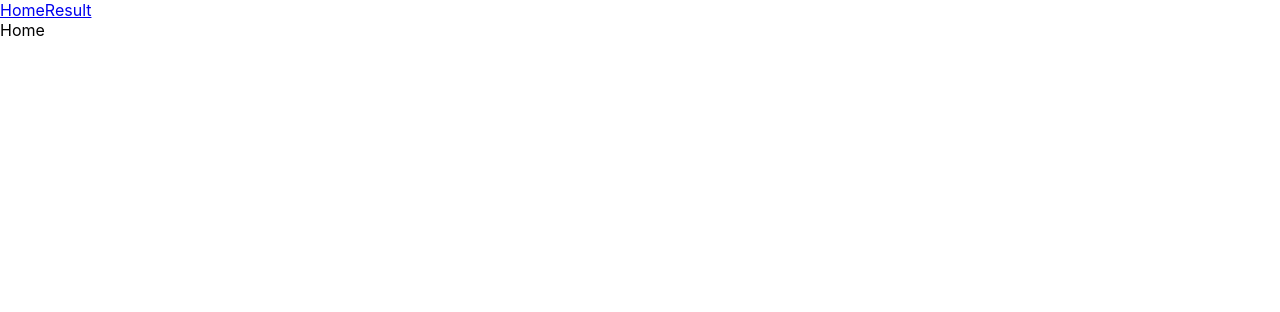
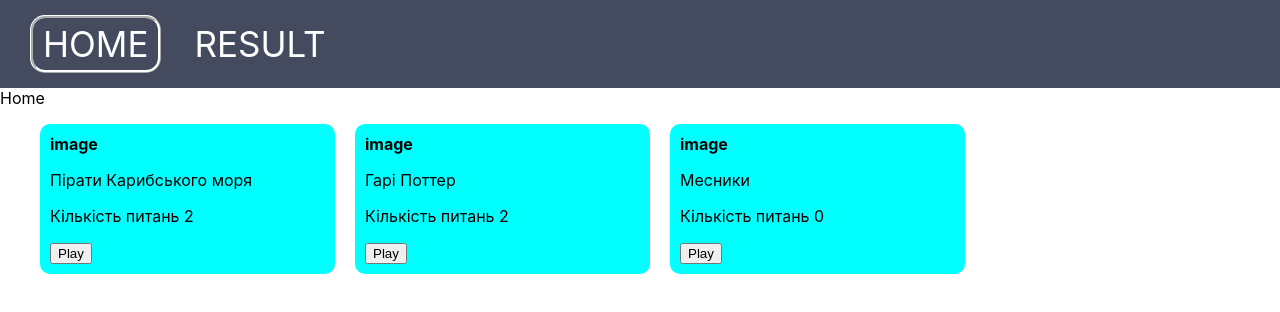
Before and after one commit to Pasha2407/your-quiz, a React (Create React App) app: page / in a window 1280 px wide. Shown: the top 312 px of the page. Built offline with nearby package versions, Linux system fonts and the light colour scheme.

Commit message:
create json map

```diff
--- a/src/components/App/App.jsx
+++ b/src/components/App/App.jsx
@@ -1,16 +1,14 @@
 import { Route, Routes } from "react-router-dom";
 import { Layout } from "components/Layout/Layout";
-import { Home } from "components/pages/Home/Home";
-import { Result } from "components/pages/Result/Result";
+import { Home } from "pages/Home/Home";
+import { Result } from "pages/Result/Result";
 export const App = () => {
   return (
-    <div>
     <Routes>
       <Route path="/" element={<Layout />}>
         <Route index element={<Home />} />
         <Route path="result" element={<Result />} />
       </Route>
     </Routes>
-    </div>
   );
 };
--- a/src/components/Layout/Layout.jsx
+++ b/src/components/Layout/Layout.jsx
@@ -1,17 +1,32 @@
-import { Link, Outlet } from "react-router-dom";
+import { NavLink, Outlet } from "react-router-dom";
+import css from "./Layout.module.css";
 
 export const Layout = () => {
   return (
     <div>
-      <header>
+      <header className={css.Header}>
         <nav>
-          <Link to="/" end>
-            Home
-          </Link>
-          <Link to="/result">Result</Link>
+          <NavLink
+            to="/"
+            style={({ isActive }) => ({
+              border: isActive ? "ridge white" : "",
+            })}
+          >
+            HOME
+          </NavLink>
+          <NavLink
+            to="/result"
+            style={({ isActive }) => ({
+              border: isActive ? "ridge white" : "",
+            })}
+          >
+            RESULT
+          </NavLink>
         </nav>
       </header>
-      <Outlet />
+      <main className={css.Main}>
+        <Outlet />
+      </main>
     </div>
   );
 };
--- /dev/null
+++ b/src/components/Layout/Layout.module.css
@@ -0,0 +1,25 @@
+.Header {
+    width: 100%;
+    display: flex;
+    align-items: center;
+    background-color: rgb(68, 75, 94);
+}
+
+.Header>nav {
+    padding: 15px 30px;
+    display: flex;
+    gap: 20px;
+}
+
+.Header>nav>a {
+    font-size: 35px;
+    color: white;
+    text-decoration: none;
+    border-radius: 15px;
+    padding: 5px 10px;
+    border: solid rgb(68, 75, 94);
+}
+
+.Header>nav>a:hover {
+    background-color: rgba(0, 0, 0, 0.2);
+}
--- /dev/null
+++ b/src/components/Modal/Modal.jsx
@@ -0,0 +1,38 @@
+import { useState } from "react";
+import css from "./Modal.module.css";
+
+export const Modal = ({ name, amount, quiz, exit }) => {
+  const [activeQuestion, setActiveQuestion] = useState(0);
+
+  const nextQuestion = () => {
+    setActiveQuestion(activeQuestion + 1);
+  };
+
+  return (
+    <div className={css.Container}>
+      <main>
+        <button onClick={exit}>exit</button>
+        Тест {name}
+        {quiz ? (
+          <section>
+            <i>
+              Питання {activeQuestion + 1} з {amount}
+            </i>
+            <b>{quiz[activeQuestion].question}</b>
+            <ul>
+              {quiz[activeQuestion].answers.map((itme) => (
+                <li key={itme.id}>{itme.text}</li>
+              ))}
+            </ul>
+            <i>Правельна відповідь = {quiz[activeQuestion].rightAnswerId}</i>
+          </section>
+        ) : (
+          <i>Тест не готовий</i>
+        )}
+        {quiz && activeQuestion < 1 && (
+          <button onClick={nextQuestion}>next</button>
+        )}
+      </main>
+    </div>
+  );
+};
--- /dev/null
+++ b/src/components/Modal/Modal.module.css
@@ -0,0 +1,27 @@
+.Container {
+    position: absolute;
+    top: 0;
+    left: 0;
+    background-color: rgb(0, 0, 0, 0.3);
+    width: 100vw;
+    height: 100vh;
+    display: flex;
+    justify-content: center;
+    align-items: center;
+    backdrop-filter: blur(4px);
+}
+
+.Container>main {
+    width: 500px;
+    background-color: white;
+    border-radius: 20px;
+    height: 300px;
+    padding: 20px;
+    display: flex;
+    flex-direction: column;
+}
+
+.Container>main>section {
+    display: flex;
+    flex-direction: column;
+}
--- /dev/null
+++ b/src/components/Quizzes/Quizzes.jsx
@@ -0,0 +1,27 @@
+import css from "./Quizzes.module.css";
+import { Modal } from "components/Modal/Modal";
+import { useState } from "react";
+
+export const Quizzes = ({ image, name, amount, quiz }) => {
+  const [isModal, setIsModal] = useState(false);
+
+  const openModal = () => {
+    setIsModal(true);
+  };
+
+  const closeModal = () => {
+    setIsModal(false);
+  };
+
+  return (
+    <div className={css.Container}>
+      <b>{image}</b>
+      <p>{name}</p>
+      <p>Кількість питань {amount}</p>
+      <button onClick={openModal}>Play</button>
+      {isModal && (
+        <Modal name={name} amount={amount} quiz={quiz} exit={closeModal} />
+      )}
+    </div>
+  );
+};
--- /dev/null
+++ b/src/components/Quizzes/Quizzes.module.css
@@ -0,0 +1,6 @@
+.Container {
+    background-color: aqua;
+    border-radius: 10px;
+    list-style: none;
+    padding: 10px;
+}
--- a/src/components/pages/Home/Home.jsx
+++ /dev/null
@@ -1,3 +0,0 @@
-export const Home = () => {
-  return <div>Home</div>;
-};
--- /dev/null
+++ b/src/data/quizzes.json
@@ -0,0 +1,92 @@
+[
+    {
+        "id": "1",
+        "image": "image",
+        "name": "Пірати Карибського моря",
+        "amount": 2,
+        "quiz": [
+            {
+                "id": 1,
+                "question": "Джек пірат?",
+                "answers": [
+                    {
+                        "id": 1,
+                        "text": "Так"
+                    },
+                    {
+                        "id": 2,
+                        "text": "Ні"
+                    }
+                ],
+                "rightAnswerId": 1
+            },
+            {
+                "id": 2,
+                "question": "Що було в скриньці",
+                "answers": [
+                    {
+                        "id": 1,
+                        "text": "Золото"
+                    },
+                    {
+                        "id": 2,
+                        "text": "Серце"
+                    },
+                    {
+                        "id": 3,
+                        "text": "Пісок"
+                    }
+                ],
+                "rightAnswerId": 2
+            }
+        ]
+    },
+    {
+        "id": "2",
+        "image": "image",
+        "name": "Гарі Поттер",
+        "amount": 2,
+        "quiz": [
+            {
+                "id": 1,
+                "question": "Як звали директора Хогвартса",
+                "answers": [
+                    {
+                        "id": 1,
+                        "text": "Стів"
+                    },
+                    {
+                        "id": 2,
+                        "text": "Елеван"
+                    },
+                    {
+                        "id": 3,
+                        "text": "Альбус"
+                    }
+                ],
+                "rightAnswerId": 3
+            },
+            {
+                "id": 2,
+                "question": "Фамілія Гаррі",
+                "answers": [
+                    {
+                        "id": 1,
+                        "text": "Потер"
+                    },
+                    {
+                        "id": 2,
+                        "text": "Рузвальд"
+                    }
+                ],
+                "rightAnswerId": 1
+            }
+        ]
+    },
+    {
+        "id": "3",
+        "image": "image",
+        "name": "Месники",
+        "amount": 0
+    }
+]
--- /dev/null
+++ b/src/pages/Home/Home.jsx
@@ -0,0 +1,22 @@
+import css from "./Home.module.css";
+import dataQuizzes from "data/quizzes.json";
+import { Quizzes } from "components/Quizzes/Quizzes";
+
+export const Home = () => {
+  return (
+    <div className={css.Container}>
+      Home
+      <ul>
+        {dataQuizzes.map((item) => (
+          <Quizzes
+            key={item.id}
+            image={item.image}
+            name={item.name}
+            amount={item.amount}
+            quiz={item.quiz}
+          />
+        ))}
+      </ul>
+    </div>
+  );
+};
--- /dev/null
+++ b/src/pages/Home/Home.module.css
@@ -0,0 +1,6 @@
+.Container>ul {
+    display: grid;
+    grid-template-columns: repeat(4, 1fr);
+    row-gap: 20px;
+    column-gap: 20px;
+}
```
Also changed, not shown: src/pages/Result/Result.jsx (renamed from src/components/pages/Result/Result.jsx). Lines whose indentation alone changed are shown as unchanged.
